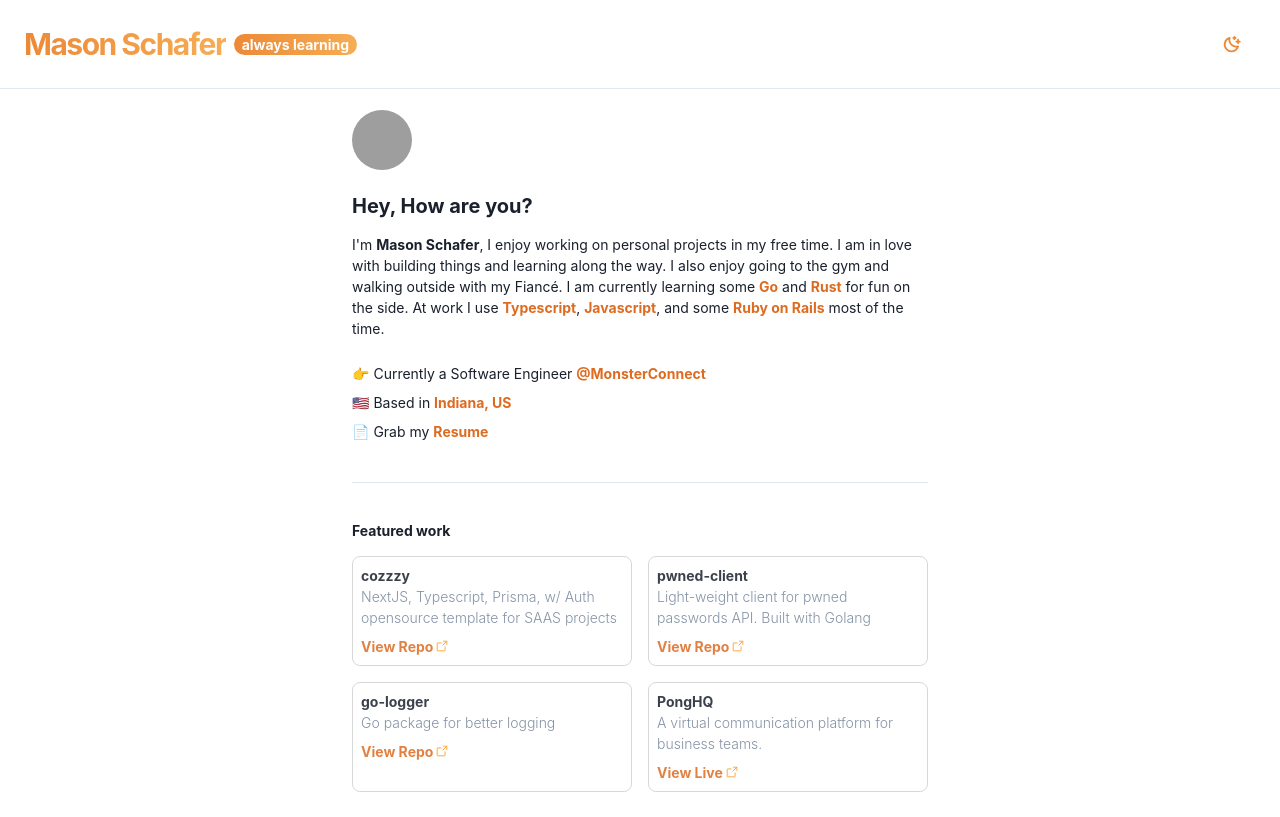
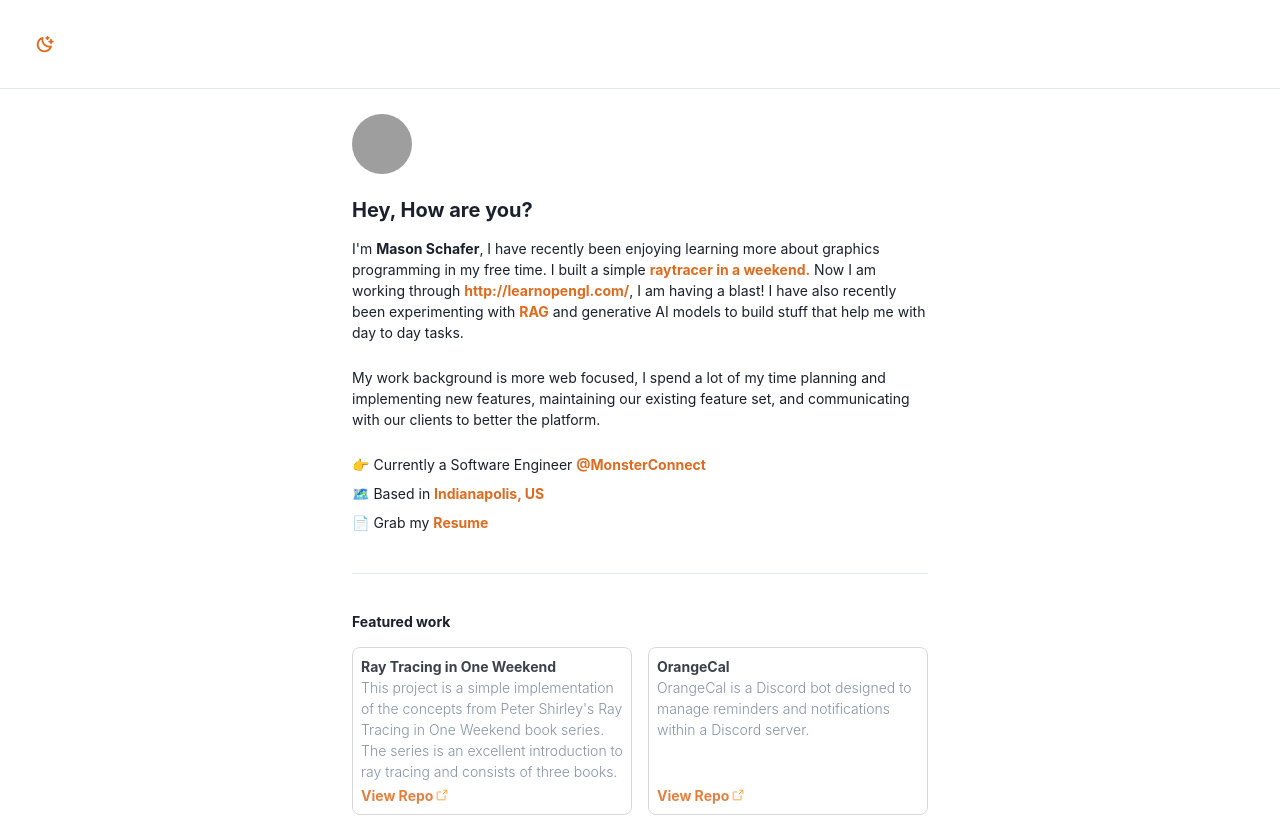
Before and after one commit to masonschafercodes/masonschafercodes-portfolio, a Next.js app: page / in a window 1280 px wide. Shown: the top 817 px of the page. Built offline with nearby package versions, Linux system fonts and the light colour scheme; grey boxes are pictures that could not be loaded.

Commit message:
chore: update intro, projects, links, and resume

```diff
--- a/components/AboutMe.jsx
+++ b/components/AboutMe.jsx
@@ -12,7 +12,12 @@ import FeatureWork from "./FeatureWork";
 
 export default function AboutMe() {
     return (
-    <Flex alignItems="center" justifyContent="center" width="full">
+        <Flex
+            alignItems="center"
+            justifyContent="center"
+            width="full"
+            p={{ base: "1" }}
+        >
             <Box width="xl" mt={21}>
                 <Image
                     borderRadius="full"
@@ -29,28 +34,43 @@ export default function AboutMe() {
                     <Text fontWeight="bold" display="inline">
                         Mason Schafer
                     </Text>
-          , I enjoy working on personal projects in my free time. I am in love with building things and learning along the way. I also enjoy going to the gym and walking outside with my
-          Fiancé. I am currently learning some{" "}
-          <Text as="strong" color="orange.500">
-            Go
-          </Text>{" "}
-          and{" "}
-          <Text as="strong" color="orange.500">
-            Rust
-          </Text>{" "}
-          for fun on the side. At work I use{" "}
-          <Text as="strong" color="orange.500">
-            Typescript
+                    , I have recently been enjoying learning more about graphics
+                    programming in my free time. I built a simple{" "}
+                    <Link
+                        href="https://github.com/masonschafercodes/weekend-raytracer"
+                        color="orange.500"
+                        fontWeight="bold"
+                        isExternal
+                    >
+                        raytracer in a weekend.
+                    </Link>{" "}
+                    Now I am working through{" "}
+                    <Link
+                        href="http://learnopengl.com/"
+                        color="orange.500"
+                        fontWeight="bold"
+                        isExternal
+                    >
+                        http://learnopengl.com/
+                    </Link>
+                    , I am having a blast! I have also recently been
+                    experimenting with{" "}
+                    <Link
+                        href="https://blogs.nvidia.com/blog/what-is-retrieval-augmented-generation/"
+                        color="orange.500"
+                        fontWeight="bold"
+                        isExternal
+                    >
+                        RAG
+                    </Link>{" "}
+                    and generative AI models to build stuff that help me with
+                    day to day tasks.
                 </Text>
-          ,{" "}
-          <Text as="strong" color="orange.500">
-            Javascript
-          </Text>
-          , and some{" "}
-          <Text as="strong" color="orange.500">
-            Ruby on Rails
-          </Text>{" "}
-          most of the time.
+                <Text mt={6} fontSize="sm">
+                    My work background is more web focused, I spend a lot of my
+                    time planning and implementing new features, maintaining our
+                    existing feature set, and communicating with our clients to
+                    better the platform.
                 </Text>
                 <Box>
                     <Text mt={6} fontSize="sm">
@@ -65,19 +85,23 @@ export default function AboutMe() {
                         </Link>
                     </Text>
                     <Text mt={2} fontSize="sm">
-            🇺🇸 Based in{" "}
+                        🗺️ Based in{" "}
                         <Link
                             href="https://www.google.com/maps/place/Indiana/@39.7449673,-88.6841147,7z/data=!3m1!4b1!4m5!3m4!1s0x886b50bcd9f81b1d:0x7e102fcecb32ec72!8m2!3d40.2671941!4d-86.1349019"
                             color="orange.500"
                             fontWeight="bold"
                             isExternal
                         >
-              Indiana, US
+                            Indianapolis, US
                         </Link>
                     </Text>
                     <Text mt={2} fontSize="sm">
                         📄 Grab my{" "}
-            <Link href="/resume-2022.pdf" color="orange.500" fontWeight="bold">
+                        <Link
+                            href="/resume-2025.pdf"
+                            color="orange.500"
+                            fontWeight="bold"
+                        >
                             Resume
                         </Link>
                     </Text>
--- a/components/FeatureWork.jsx
+++ b/components/FeatureWork.jsx
@@ -17,11 +17,18 @@ import { featuredWorkData } from "../featured_work_data/featuredWorkData";
 export default function FeatureWork() {
     return (
         <Box>
-      <Flex direction="column" mb={6}>
+            <Flex direction="column" mb={{ base: 0, md: 24 }}>
                 <Heading as="h4" size="xs">
                     Featured work
                 </Heading>
-        <Grid templateColumns="repeat(2, 1fr)" gap={4} mt={4}>
+                <Grid
+                    templateColumns={{
+                        base: "repeat(1, 1fr)",
+                        md: "repeat(2, 1fr)",
+                    }}
+                    gap={4}
+                    mt={4}
+                >
                     {featuredWorkData.map((item, index) => (
                         <GridItem
                             key={index}
@@ -32,7 +39,11 @@ export default function FeatureWork() {
                             opacity={0.85}
                             _hover={{ opacity: 1 }}
                         >
-              <Flex direction="column" justify="center">
+                            <Flex
+                                direction="column"
+                                justify="center"
+                                maxH={250}
+                            >
                                 <Text fontSize="sm" fontWeight="bold">
                                     {item.featuredWorkTitle}
                                 </Text>
@@ -41,6 +52,9 @@ export default function FeatureWork() {
                                     fontWeight="light"
                                     color="gray.500"
                                     _dark={{ textColor: "gray.200" }}
+                                    style={{
+                                        height: "100px",
+                                    }}
                                 >
                                     {item.featuredWorkDescription}
                                 </Text>
--- a/components/Footer.jsx
+++ b/components/Footer.jsx
@@ -14,11 +14,14 @@ export default function Footer() {
                 _dark={{ borderBottomWidth: 0 }}
             >
                 <Box display="flex" alignItems="center" justifyContent="center">
-          <Link href="https://www.linkedin.com/in/masonschafer/" isExternal>
+                    <Link
+                        href="https://www.linkedin.com/in/masonschafer/"
+                        isExternal
+                    >
                         <IconButton
                             aria-label="Linkedin Logo"
                             variant={"ghost"}
-              display={{ base: "none", md: "flex" }}
+                            display={{ md: "flex" }}
                             borderRadius="full"
                             mr="0.3rem"
                             color="orange.400"
@@ -27,24 +30,14 @@ export default function Footer() {
                     </Link>
                 </Box>
                 <Box display="flex" alignItems="center" justifyContent="center">
-          <Link href="https://twitter.com/qwadebot" isExternal>
-            <IconButton
-              aria-label="Twitter Logo"
-              variant={"ghost"}
-              display={{ base: "none", md: "flex" }}
-              borderRadius="full"
-              mr="0.3rem"
-              color="orange.400"
-              icon={<TwitterLogo size={19} weight="bold" />}
-            />
-          </Link>
-        </Box>
-        <Box display="flex" alignItems="center" justifyContent="center">
-          <Link href="https://github.com/masonschafercodes" isExternal>
+                    <Link
+                        href="https://github.com/masonschafercodes"
+                        isExternal
+                    >
                         <IconButton
                             aria-label="Github logo"
                             variant={"ghost"}
-              display={{ base: "none", md: "flex" }}
+                            display={{ md: "flex" }}
                             borderRadius="full"
                             mr="0.3rem"
                             color="orange.400"
--- a/featured_work_data/featuredWorkData.js
+++ b/featured_work_data/featuredWorkData.js
@@ -1,29 +1,16 @@
 export const featuredWorkData = [
   {
-    featuredWorkTitle: "cozzzy",
+    featuredWorkTitle: "Ray Tracing in One Weekend",
     featuredWorkDescription:
-      "NextJS, Typescript, Prisma, w/ Auth opensource template for SAAS projects",
+      "This project is a simple implementation of the concepts from Peter Shirley's Ray Tracing in One Weekend book series. The series is an excellent introduction to ray tracing and consists of three books.",
     linkText: "View Repo",
-    link: "https://github.com/masonschafercodes/cozzzy",
+    link: "https://github.com/masonschafercodes/weekend-raytracer",
   },
   {
-    featuredWorkTitle: "pwned-client",
+    featuredWorkTitle: "OrangeCal",
     featuredWorkDescription:
-      "Light-weight client for pwned passwords API.  Built with Golang",
+      "OrangeCal is a Discord bot designed to manage reminders and notifications within a Discord server.",
     linkText: "View Repo",
-    link: "https://github.com/masonschafercodes/pwned-client",
-  },
-  {
-    featuredWorkTitle: "go-logger",
-    featuredWorkDescription: "Go package for better logging",
-    linkText: "View Repo",
-    link: "https://github.com/masonschafercodes/go-logger",
-  },
-  {
-    featuredWorkTitle: "PongHQ",
-    featuredWorkDescription:
-      "A virtual communication platform for business teams.",
-    linkText: "View Live",
-    link: "https://www.ponghq.com/",
+    link: "https://github.com/masonschafercodes/orange-cal",
   },
 ];
--- a/pages/api/hello.js
+++ /dev/null
@@ -1,5 +0,0 @@
-// Next.js API route support: https://nextjs.org/docs/api-routes/introduction
-
-export default function handler(req, res) {
-  res.status(200).json({ name: 'John Doe' })
-}
--- a/pages/index.jsx
+++ b/pages/index.jsx
@@ -26,41 +26,21 @@ export default function Home() {
             >
                 <Head>
                     <title>Mason Schafer | Developer</title>
-          <meta name="description" content="Generated by create next app" />
+                    <meta
+                        name="description"
+                        content="Mason Schafer's personal site"
+                    />
                     <link rel="icon" href="/favicon.ico" />
                 </Head>
-        <Flex align="center" mr={5} alignItems="center">
-          <Heading
-            as="h1"
-            size="lg"
-            bgGradient="linear(to-l, orange.300, orange.400)"
-            bgClip={"text"}
-            letterSpacing="tighter"
-          >
-            Mason Schafer
-          </Heading>
-          <Text
-            ml="2"
-            px="2"
-            borderRadius="xl"
-            bgGradient="linear(to-l, orange.300, orange.400)"
-            color="white"
-            fontWeight="bold"
-            fontSize="sm"
-          >
-            always learning
-          </Text>
-        </Flex>
 
                 <Box display="flex" alignItems="center" justifyContent="center">
                     <IconButton
                         aria-label="Make Dark Mode"
                         variant={"ghost"}
-            display={{ base: "none", md: "flex" }}
+                        display={{ md: "flex" }}
                         borderRadius="full"
-            mr="0.3rem"
                         onClick={toggleColorMode}
-            color="orange.400"
+                        color="orange.500"
                         icon={
                             colorMode === "light" ? (
                                 <MoonStars size={19} weight="bold" />
```
Also changed, not shown: 1 other file (tests, documents, lock files or other folders). Lines whose indentation alone changed are shown as unchanged.
